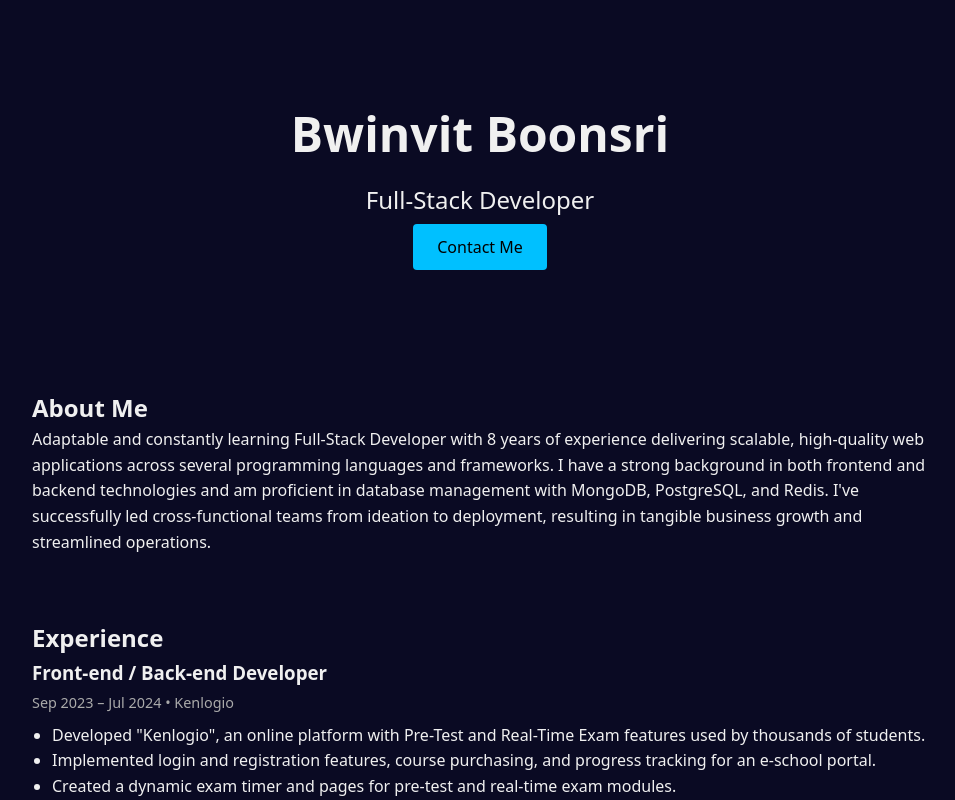
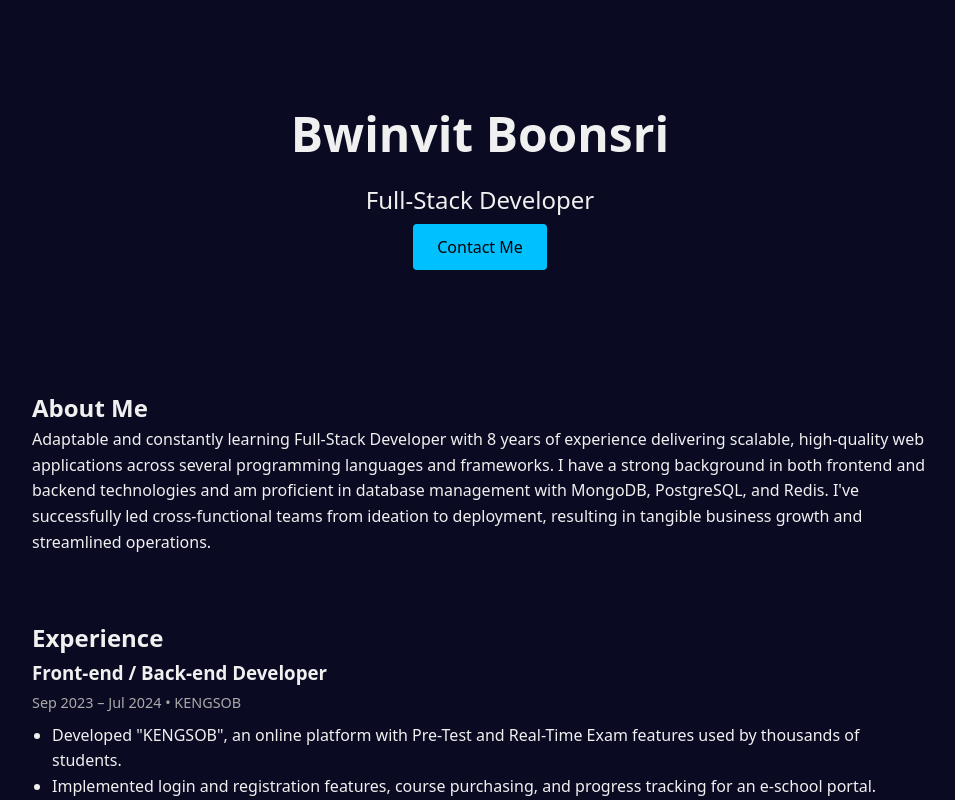
Before and after one commit to pwinvitboonsri/porfolio-project, a React (Vite) app: page / in a window 1280 px wide. Shown: the top 800 px of the page, without its empty margins (160-1115 px from the left). Built offline with nearby package versions, Linux system fonts and the light colour scheme.

Commit message:
Change name

```diff
--- a/src/App.jsx
+++ b/src/App.jsx
@@ -24,10 +24,10 @@ function App() {
         <h2>Experience</h2>
         <div className="job">
           <h3>Front-end / Back-end Developer</h3>
-          <p className="meta">Sep 2023 – Jul 2024 &bull; Kenlogio</p>
+          <p className="meta">Sep 2023 – Jul 2024 &bull; KENGSOB</p>
           <ul>
             <li>
-              Developed "Kenlogio", an online platform with Pre-Test and Real-Time Exam features used by
+              Developed "KENGSOB", an online platform with Pre-Test and Real-Time Exam features used by
               thousands of students.
             </li>
             <li>
```
